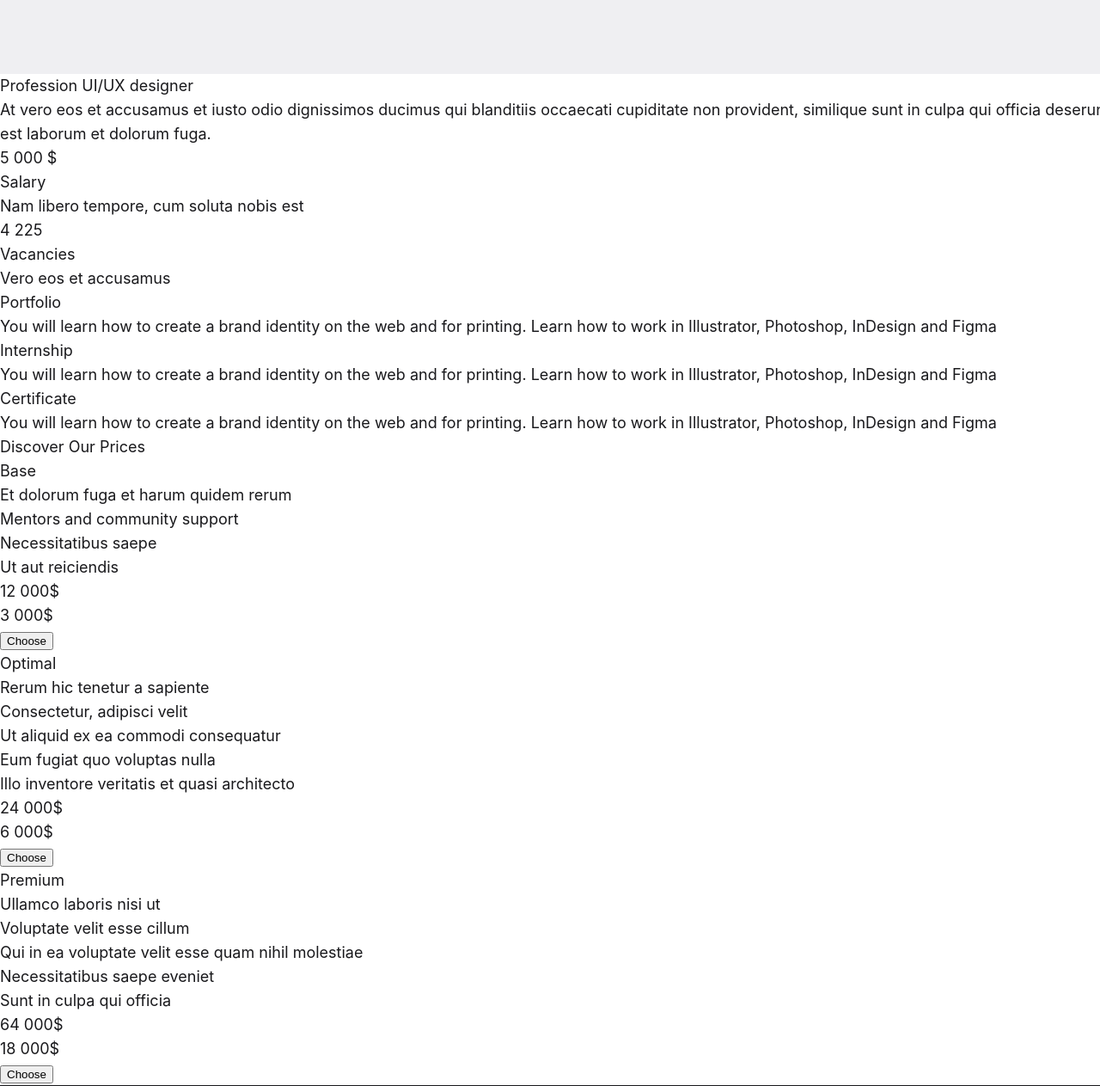
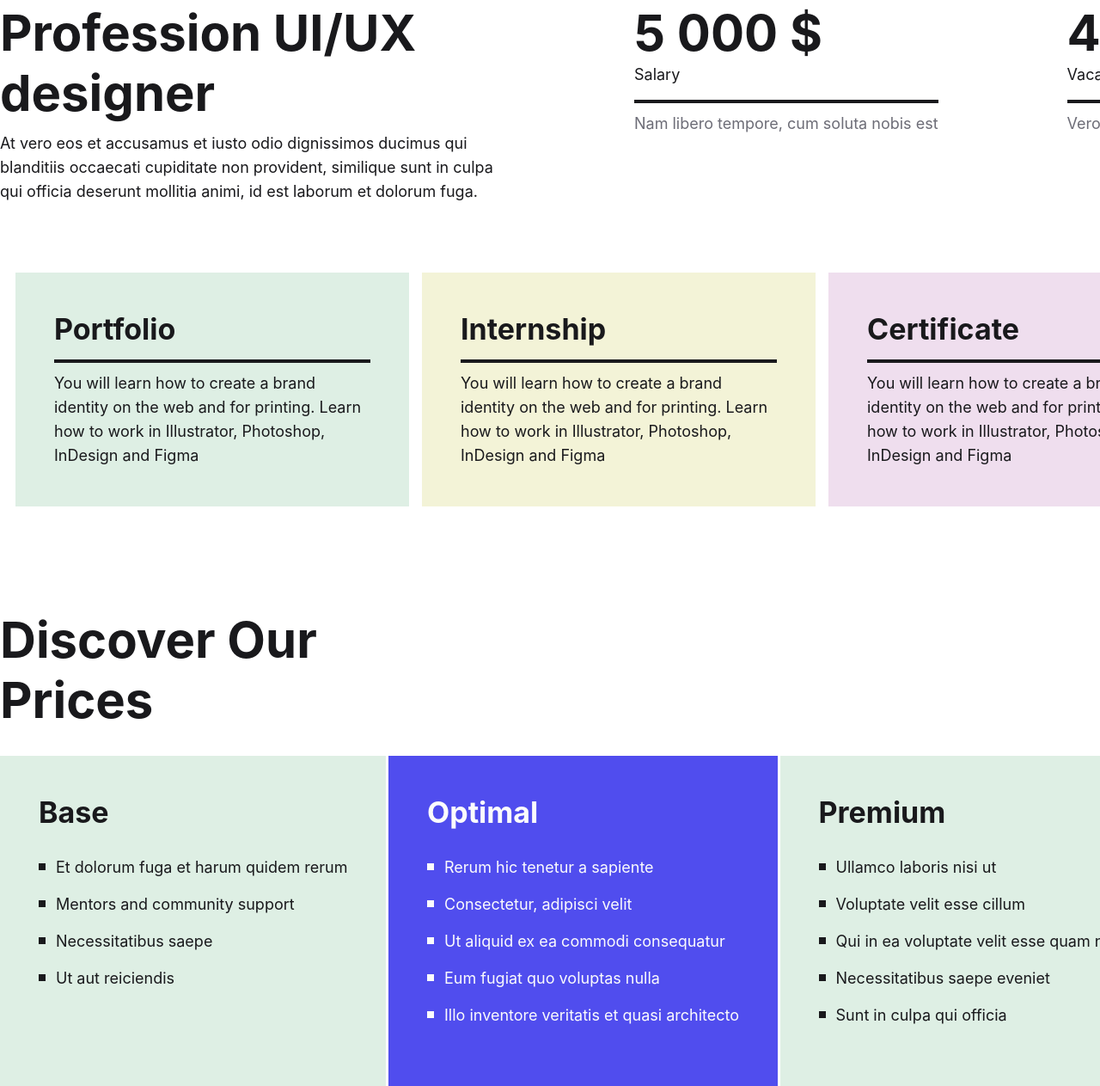
Before and after one commit to VitaliiaYaremenko/sprint-practice, a plain HTML site: page src/index.html in a window 1280 px wide. Shown: the part 800-2063 px from the top of the page at 86% size. Drawn offline with Linux system fonts and the light colour scheme.

Commit message:
added changes

```diff
--- a/src/index.html
+++ b/src/index.html
@@ -44,7 +44,7 @@
         <div class="container">
             <div class="offer__container d-flex">
                 <div class="offer-content">
-                    <a href="#">6 months</a>
+                    <a class="offer-content__months" href="#">6 months</a>
                     <p>profession:</p>
                     <h1 class="offer__title">UI/UX designer </h1>
                     <p class="offer__description">You will learn how to create a brand identity on the web and for printing. Learn how to work in Illustrator, Photoshop, InDesign and Figma.
@@ -53,56 +53,59 @@
                     <p class="offer__sale">25%</p>
                     <p class="offer__time"><time>17 Days 17:44:16</time></p>
                 </div>
-                <ul class="offer__list">
-                    <li class="offer__item">Illustrator</li>
-                    <li class="offer__item">Figma</li>
-                    <li class="offer__item">Photoshop</li>
-                    <li class="offer__item">Miro</li>
-                    <li class="offer__item">ProtoPie</li>
-                    <li class="offer__item">InVision</li>
-                </ul>
-                <img src="./images/offer_section/business-finance-employment.png" alt="gir-with-laptop-offers-choice-of-programs" width="831"
-                height="751">
+                <div class="offer__list-box">
+                    <ul class="offer__list">
+                        <li class="offer__item-Illustrator offer-item">Illustrator</li>
+                        <li class="offer__item-Figma offer-item">Figma</li>
+                        <li class="offer__item-Photoshop offer-item">Photoshop</li>
+                        <li class="offer__item-Miro offer-item">Miro</li>
+                        <li class="offer__item-ProtoPie offer-item">ProtoPie</li>
+                        <li class="offer__item-InVision offer-item">InVision</li>
+                    </ul>
+                    <img class="offer__list-img" src="./images/offer_section/business-finance-employment.png" alt="gir-with-laptop-offers-choice-of-programs" width="831"
+                         height="751">
+                </div>
+
             </div>
         </div>
     </section>
     <section class="advantages__designer">
         <div class="container">
             <div class="advantages__container">
-                <div class="advantages__content">
-                    <div class="advantages__designer">
+                <div class="advantages__content d-flex">
+                    <div class="advantages__designer-content">
                         <h2 class="advantages__title">Profession UI/UX designer</h2>
-                        <p class="advantages__info">At vero eos et accusamus et iusto odio dignissimos ducimus qui blanditiis  occaecati cupiditate non provident, similique sunt in culpa qui officia deserunt mollitia animi, id est laborum et dolorum fuga.</p>
+                        <p class="advantages__info ">At vero eos et accusamus et iusto odio dignissimos ducimus qui blanditiis  occaecati cupiditate non provident, similique sunt in culpa qui officia deserunt mollitia animi, id est laborum et dolorum fuga.</p>
                     </div>
                     <div class="salary">
-                        <h2 class="salary__title">5 000 $</h2>
-                        <p class="salary__text">Salary</p>
-                        <p class="salary__text">Nam libero tempore, cum soluta nobis est</p>
+                        <h2 class="salary__title base-title">5 000 $</h2>
+                        <p class="salary__text base-border">Salary</p>
+                        <p class="salary__text base-info">Nam libero tempore, cum soluta nobis est</p>
                     </div>
                     <div class="vacancies">
-                        <h2 class="vacancies__title">4 225</h2>
-                        <p class="vacancies__info">Vacancies</p>
-                        <p class="vacancies__info">Vero eos et accusamus</p>
+                        <h2 class="vacancies__title base-title">4 225</h2>
+                        <p class="vacancies__info base-border">Vacancies</p>
+                        <p class="vacancies__info base-info">Vero eos et accusamus</p>
                     </div>
                 </div>
-                <div class="education__designer">
-                    <ul class="education__menu">
+                <div class="education__designer ">
+                    <ul class="education__menu d-flex">
                         <li class="education__list">
-                            <article class="education__card">
+                            <article class="education__card bg-grin ">
                                 <h3 class="education__title">Portfolio</h3>
-                                <p class="education__info">You will learn how to create a brand identity on the web and for printing. Learn how to work in Illustrator, Photoshop, InDesign and Figma</p>
+                                <p class="education__info base__info-width">You will learn how to create a brand identity on the web and for printing. Learn how to work in Illustrator, Photoshop, InDesign and Figma</p>
                             </article>
                         </li>
                         <li class="education__list">
-                            <article class="education__card">
+                            <article class="education__card bg-yellow">
                                 <h3 class="education__title">Internship</h3>
-                                <p class="education__info">You will learn how to create a brand identity on the web and for printing. Learn how to work in Illustrator, Photoshop, InDesign and Figma</p>
+                                <p class="education__info base__info-width">You will learn how to create a brand identity on the web and for printing. Learn how to work in Illustrator, Photoshop, InDesign and Figma</p>
                             </article>
                         </li>
                         <li class="education__list">
-                            <article class="education__card">
+                            <article class="education__card bg-pink">
                                 <h3 class="education__title">Certificate</h3>
-                                <p class="education__info">You will learn how to create a brand identity on the web and for printing. Learn how to work in Illustrator, Photoshop, InDesign and Figma</p>
+                                <p class="education__info base__info-width">You will learn how to create a brand identity on the web and for printing. Learn how to work in Illustrator, Photoshop, InDesign and Figma</p>
                             </article>
                         </li>
                     </ul>
@@ -112,11 +115,11 @@
     </section>
     <section class="about__prices">
         <div class="container">
-            <h2 class="prices__title">Discover Our Prices</h2>
-            <div class="about__prices-container">
+            <h2 class="prices__title base-title ">Discover Our Prices</h2>
+            <div class="about__prices-container d-flex">
                 <div class="proposition">
                     <h2 class="proposition__title">Base</h2>
-                    <ul class="proposition__item">
+                    <ul class="proposition__item d-flex">
                         <li class="proposition__list">Et dolorum fuga et harum quidem rerum</li>
                         <li class="proposition__list">Mentors and community support</li>
                         <li class="proposition__list">Necessitatibus saepe</li>
@@ -124,28 +127,28 @@
                     </ul>
                     <div class="price">
                         <p class="old__price">12 000$</p>
-                        <p class="new__price">3 000$</p>
-                        <button type="button">Choose</button>
+                        <p class="new__price base-title">3 000$</p>
+                        <button class="price-btn" type="button">Choose</button>
                     </div>
                 </div>
-                <div class="proposition">
+                <div class="proposition proposition-white bg-blue">
                     <h2 class="proposition__title">Optimal</h2>
-                    <ul class="proposition__item">
-                        <li class="proposition__list">Rerum hic tenetur a sapiente</li>
-                        <li class="proposition__list">Consectetur, adipisci velit</li>
-                        <li class="proposition__list">Ut aliquid ex ea commodi consequatur</li>
-                        <li class="proposition__list">Eum fugiat quo voluptas nulla</li>
-                        <li class="proposition__list">Illo inventore veritatis et quasi architecto</li>
+                    <ul class="proposition__item d-flex">
+                        <li class="proposition__list base-style">Rerum hic tenetur a sapiente</li>
+                        <li class="proposition__list base-style ">Consectetur, adipisci velit</li>
+                        <li class="proposition__list base-style">Ut aliquid ex ea commodi consequatur</li>
+                        <li class="proposition__list base-style">Eum fugiat quo voluptas nulla</li>
+                        <li class="proposition__list base-style">Illo inventore veritatis et quasi architecto</li>
                     </ul>
                     <div class="price">
-                        <p class="old__price">24 000$</p>
-                        <p class="new__price">6 000$</p>
-                        <button class="btn" type="button">Choose</button>
+                        <p class="old__price proposition-white">24 000$</p>
+                        <p class="new__price base-title">6 000$</p>
+                        <button class="price-btn btn-white" type="button">Choose</button>
                     </div>
                 </div>
                 <div class="proposition">
                     <h2 class="proposition__title">Premium</h2>
-                    <ul class="proposition__item">
+                    <ul class="proposition__item d-flex">
                         <li class="proposition__list">Ullamco laboris nisi ut</li>
                         <li class="proposition__list">Voluptate velit esse cillum</li>
                         <li class="proposition__list">Qui in ea voluptate velit esse quam nihil molestiae</li>
@@ -154,8 +157,8 @@
                     </ul>
                     <div class="price">
                         <p class="old__price">64 000$</p>
-                        <p class="new__price">18 000$</p>
-                        <button class="btn" type="button">Choose</button>
+                        <p class="new__price base-title">18 000$</p>
+                        <button class="price-btn" type="button">Choose</button>
                     </div>
                 </div>
             </div>
--- a/src/styles/main.css
+++ b/src/styles/main.css
@@ -70,12 +70,19 @@ a {
 /* SECTION OFFER */
 .offer {
     padding-top: 50px;
+    margin-bottom: 120px;
 }
 .offer__container {
     justify-content: space-between;
+    background: url(../images/offer_section/background_offer_2.svg);
+    background-repeat: no-repeat;
+    background-position: right;
 }
 .offer-content {
     width: 648px;
+    background-image: url(../images/offer_section/background_offer_1.svg);
+    background-repeat: no-repeat;
+    background-position: top;
 }
 
 .offer__title {
@@ -96,6 +103,209 @@ a {
     border: none;
     cursor: pointer;
     margin-bottom: 80px;
+}
+.offer__list-box {
+    position: relative;
+}
+
+.offer-item {
+    position: absolute;
+    border: 2px solid #19191C;
+    padding: 16px 36px;
+    font-weight: 600;
+    line-height: 28px;
+}
+.offer__item-Illustrator {
+    bottom: 10%;
+    left: -120px;
+}
+
+.offer__item-Figma {
+    bottom: 40%;
+    left: -140px;
+}
+.offer__item-Photoshop {
+    bottom: 70%;
+    left: 50px;
+}
+.offer__item-Miro {
+    bottom: 90%;
+    left: 50px;
+}
+.offer__item-ProtoPie {
+    bottom: 95%;
+    left: 40%;
+}
+.offer__item-InVision {
+    bottom: 85%;
+    right: 15%;
+}
+.offer__list-img {
+    background-image: url(../images/offer_section/background-behind-girl-with-laptop.svg);
+    background-repeat: no-repeat;
+    background-position: bottom;
+}
+.offer__sale {
+    font-size: 58px;
+    font-weight: 700;
+    line-height: 70px;
+}
+.offer__time {
+    font-weight: 700;
+}
+.offer-content__months {
+    font-weight: 700;
+    padding-bottom: 1px;
+    border-bottom: 4px solid #504DEE;
+    margin-bottom: 25px;
+}
+/*advantages__designer*/
+.advantages__designer{
+    margin-bottom: 120px;
+}
+.advantages__content {
+    justify-content: space-between;
+    margin-bottom: 80px;
+}
+.advantages__designer-content {
+    width: 588px;
+}
+.advantages__title {
+    font-size: 58px;
+    font-weight: 700;
+    line-height: 70px;
+    margin-bottom: 10px;
+}
+.advantages__info {
+    line-height: 28px;
+}
+
+.base-title {
+    font-size: 58px;
+    font-weight: 700;
+    line-height: 70px;
+}
+.base-border {
+    padding-bottom: 15px;
+    border-bottom: 4px solid #19191C;
+    margin-bottom: 10px;
+}
+.base-info {
+    color: #6D6D77;
+    line-height: 28px;
+}
+.education__menu {
+    justify-content: center;
+   gap: 15px;
+}
+.base__info-width {
+    width: 368px;
+}
+
+.education__title {
+    font-size: 34px;
+    font-weight: 700;
+    line-height: 41px;
+    padding-bottom: 15px;
+    border-bottom: 4px solid #19191C;
+    margin-bottom: 10px;
+}
+.education__info {
+    line-height: 28px;
+}
+.education__card {
+    padding: 45px;
+}
+.bg-grin {
+    background-color: #DEEFE4;
+}
+.bg-yellow {
+    background-color: #F3F3D7;
+}
+.bg-pink {
+    background-color: #EFDEEE;
+}
+/*about__prices*/
+.about__prices {
+    margin-bottom: 120px;
+}
+.about__prices-container {
+    justify-content: space-between;
+}
+.prices__title {
+    width: 400px;
+    margin-bottom: 30px;
+}
+
+.proposition {
+    flex-direction: column;
+    padding: 45px;
+    background-color: #DEEFE4;
+}
+.proposition__title {
+    margin-bottom: 30px;
+    font-size: 34px;
+    font-weight: 700;
+    line-height: 41px;
+}
+.proposition__item {
+    flex-direction: column;
+    gap: 15px;
+    margin-bottom: 120px;
+}
+.old__price {
+    font-size: 24px;
+    font-weight: 700;
+    line-height: 26px;
+    color: #6D6D77;
+}
+.price-btn {
+    cursor: pointer;
+    padding: 16px 36px;
+    background-color: #19191C;
+    color: #FBFBFC;
+    font-size: 24px;
+    font-weight: 700;
+    line-height: 26px;
+}
+.new__price {
+    margin-bottom: 10px;
+}
+.proposition__list {
+    padding-left: 20px;
+    position: relative;
+}
+.proposition__list::before {
+    content: '';
+    position: absolute;
+    width: 8px;
+    height: 8px;
+    top: 9px;
+    left: 0;
+    background-color: #19191C;
+}
+.base-style::before {
+    content: '';
+    position: absolute;
+    width: 8px;
+    height: 8px;
+    top: 9px;
+    left: 0;
+    background-color:#FBFBFC ;
+}
+.proposition-white {
+    color:#FBFBFC;
+}
+.white::before {
+    color:#FBFBFC;
+}
+.btn-white {
+    background-color:#FBFBFC ;
+    border: none;
+    color: #504DEE;
+}
+.bg-blue {
+    background-color: #504DEE;
 }
 
 /* FOOTER */
```
